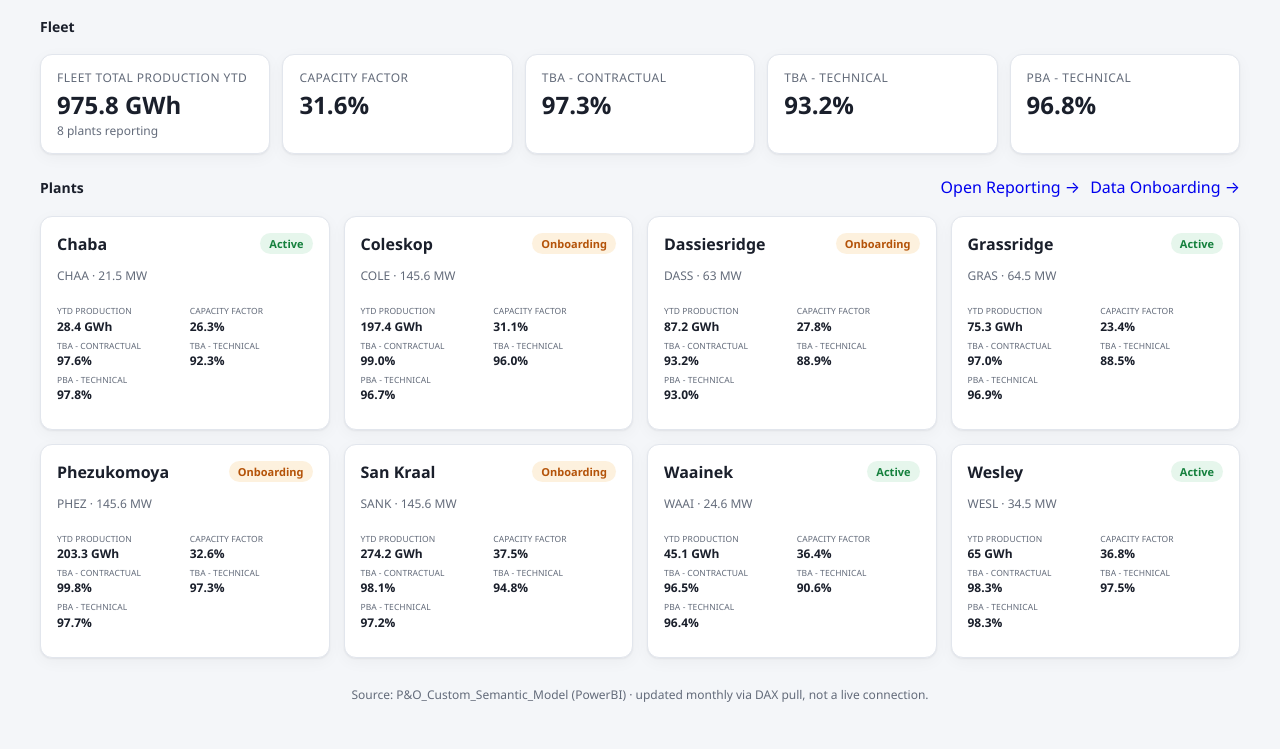
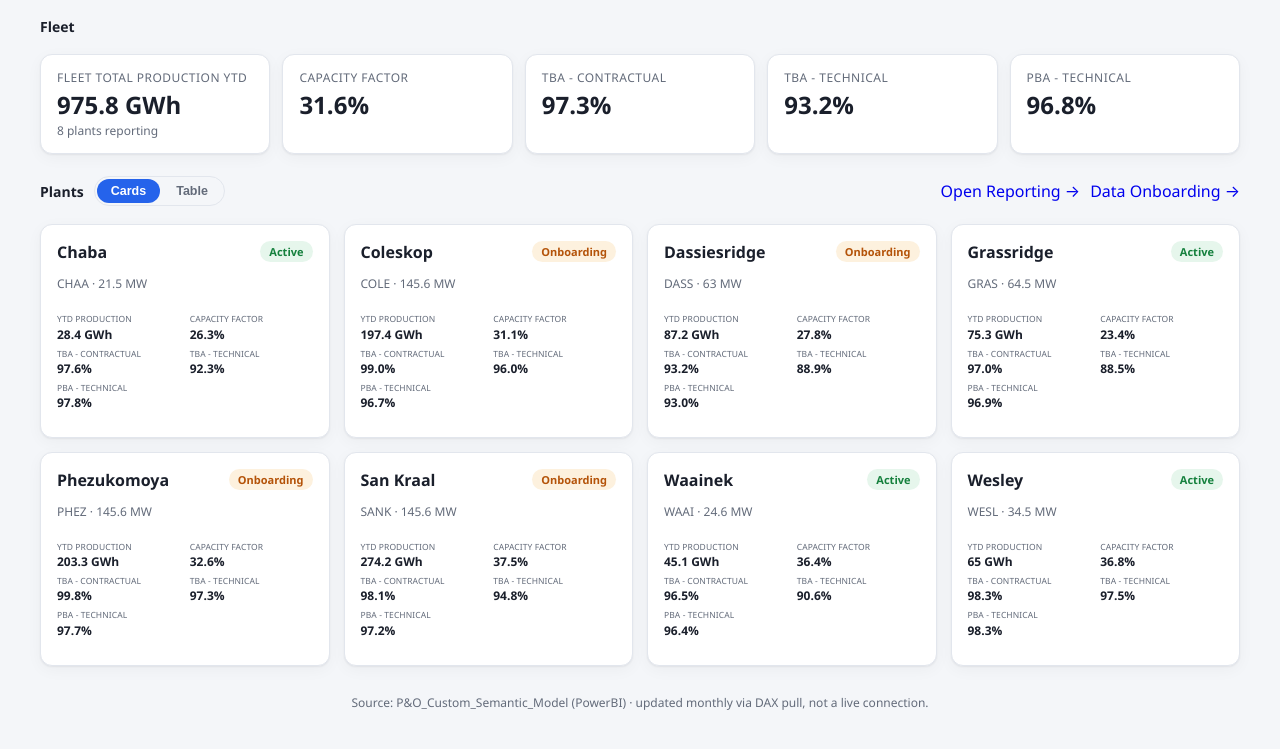
Before and after one commit to DataIntegrationCodes/plant-analysis-reports, a website: page index.html in a window 1280 px wide. Shown: the part 77-826 px from the top of the page. Drawn offline with Linux system fonts and the light colour scheme.

Commit message:
Add Cards/Table toggle to the fleet plant list
Plants section now has a Cards/Table switch (persisted in localStorage)
alongside the existing card grid. Table view lists Project, Code, MW,
Status, and the same YTD KPIs shown on the cards (Production, Capacity
Factor, TBA - Contractual, TBA - Technical, PBA - Technical) as compact
rows, styled after the reference tracker-table layout - clickable rows
link through to each plant's page, same as the cards.

```diff
--- a/assets/css/styles.css
+++ b/assets/css/styles.css
@@ -313,6 +313,23 @@ table.kpi-matrix .year-toggle:hover { color: var(--accent); }
 table.kpi-matrix .kpi-red { color: var(--red); font-weight: 600; }
 table.kpi-matrix .kpi-green { color: var(--green); font-weight: 600; }
 
+.plants-table tbody tr { cursor: pointer; }
+
+/* Cards/Table toggle */
+.view-switch { display: inline-flex; border: 1px solid var(--border); border-radius: 999px; padding: 2px; gap: 2px; }
+.view-switch-btn {
+  border: none;
+  background: transparent;
+  color: var(--text-muted);
+  font-size: 12.5px;
+  font-weight: 600;
+  padding: 5px 14px;
+  border-radius: 999px;
+  cursor: pointer;
+}
+.view-switch-btn.active { background: var(--accent); color: #fff; }
+.view-switch-btn:not(.active):hover { color: var(--text); }
+
 /* Tile-style nav for switching between views (KPI Matrix / Graphical View) */
 .view-tiles { display: flex; gap: 10px; flex-wrap: wrap; margin-bottom: 18px; }
 .view-tile {
--- a/assets/js/index.js
+++ b/assets/js/index.js
@@ -49,30 +49,44 @@
     `;
   }
 
-  // Per-project card stats mirror the fleet summary tiles above, scoped to
-  // each plant's own current-year months.
+  // Per-project stats (shared by both the card grid and the table view)
+  // mirror the fleet summary tiles above, scoped to each plant's own
+  // current-year months.
   const plantData = await Promise.all(
     manifest.plants.map((p) => PAR.fetchJSON(`data/plants/${p.code}.json`).catch(() => null))
   );
 
-  const grid = document.getElementById("cardsGrid");
-  grid.innerHTML = manifest.plants.map((p, i) => {
-    const badgeClass = PAR.badgeClassForStatus(p.status);
-    const statusLabel = PAR.STATUS_LABEL[p.status] || p.status;
-
+  const plantStats = manifest.plants.map((p, i) => {
     const plant = plantData[i];
     const plantYearEntries = plant
       ? Object.keys(plant.months).filter((m) => m.startsWith(currentYear)).map((m) => plant.months[m])
       : [];
+    if (!plantYearEntries.length) return { plant: p, hasData: false };
+    return {
+      plant: p,
+      hasData: true,
+      ytdProduction: PAR._sumBy(plantYearEntries, (e) => e.production.actual),
+      capacityFactor: PAR._avgBy(plantYearEntries, (e) => e.production.capacityFactor),
+      contractual: PAR._avgBy(plantYearEntries, (e) => e.availability.contractual),
+      technical: PAR._avgBy(plantYearEntries, (e) => e.availability.technical),
+      pba: PAR._avgBy(plantYearEntries, (e) => e.availability.pba),
+    };
+  });
 
-    const statsHtml = plantYearEntries.length
+  const grid = document.getElementById("cardsGrid");
+  grid.innerHTML = plantStats.map((s) => {
+    const p = s.plant;
+    const badgeClass = PAR.badgeClassForStatus(p.status);
+    const statusLabel = PAR.STATUS_LABEL[p.status] || p.status;
+
+    const statsHtml = s.hasData
       ? `
         <div class="card-stats">
-          <div><div class="card-stat-label">YTD Production</div><div class="card-stat-value">${PAR.fmtGWh(PAR._sumBy(plantYearEntries, (e) => e.production.actual))}</div></div>
-          <div><div class="card-stat-label">Capacity Factor</div><div class="card-stat-value">${PAR.fmtPercent(PAR._avgBy(plantYearEntries, (e) => e.production.capacityFactor))}</div></div>
-          <div><div class="card-stat-label">TBA - Contractual</div><div class="card-stat-value">${PAR.fmtPercent(PAR._avgBy(plantYearEntries, (e) => e.availability.contractual))}</div></div>
-          <div><div class="card-stat-label">TBA - Technical</div><div class="card-stat-value">${PAR.fmtPercent(PAR._avgBy(plantYearEntries, (e) => e.availability.technical))}</div></div>
-          <div><div class="card-stat-label">PBA - Technical</div><div class="card-stat-value">${PAR.fmtPercent(PAR._avgBy(plantYearEntries, (e) => e.availability.pba))}</div></div>
+          <div><div class="card-stat-label">YTD Production</div><div class="card-stat-value">${PAR.fmtGWh(s.ytdProduction)}</div></div>
+          <div><div class="card-stat-label">Capacity Factor</div><div class="card-stat-value">${PAR.fmtPercent(s.capacityFactor)}</div></div>
+          <div><div class="card-stat-label">TBA - Contractual</div><div class="card-stat-value">${PAR.fmtPercent(s.contractual)}</div></div>
+          <div><div class="card-stat-label">TBA - Technical</div><div class="card-stat-value">${PAR.fmtPercent(s.technical)}</div></div>
+          <div><div class="card-stat-label">PBA - Technical</div><div class="card-stat-value">${PAR.fmtPercent(s.pba)}</div></div>
         </div>
       `
       : `<div class="card-meta-row"><span>No data yet</span></div>`;
@@ -90,4 +104,62 @@
       </a>
     `;
   }).join("");
+
+  const tableWrap = document.getElementById("plantsTableWrap");
+  tableWrap.innerHTML = `
+    <table class="plants-table">
+      <thead>
+        <tr>
+          <th>Project</th>
+          <th>Code</th>
+          <th class="num">MW</th>
+          <th>Status</th>
+          <th class="num">YTD Production</th>
+          <th class="num">Capacity Factor</th>
+          <th class="num">TBA - Contractual</th>
+          <th class="num">TBA - Technical</th>
+          <th class="num">PBA - Technical</th>
+        </tr>
+      </thead>
+      <tbody>
+        ${plantStats.map((s) => {
+          const p = s.plant;
+          const badgeClass = PAR.badgeClassForStatus(p.status);
+          const statusLabel = PAR.STATUS_LABEL[p.status] || p.status;
+          const cells = s.hasData
+            ? `
+              <td class="num">${PAR.fmtGWh(s.ytdProduction)}</td>
+              <td class="num">${PAR.fmtPercent(s.capacityFactor)}</td>
+              <td class="num">${PAR.fmtPercent(s.contractual)}</td>
+              <td class="num">${PAR.fmtPercent(s.technical)}</td>
+              <td class="num">${PAR.fmtPercent(s.pba)}</td>
+            `
+            : `<td class="num" colspan="5">No data yet</td>`;
+          return `
+            <tr onclick="window.location.href='plant.html?code=${p.code}'">
+              <td>${p.name}</td>
+              <td>${p.code}</td>
+              <td class="num">${p.mwInstalled}</td>
+              <td><span class="badge ${badgeClass}">${statusLabel}</span></td>
+              ${cells}
+            </tr>
+          `;
+        }).join("")}
+      </tbody>
+    </table>
+  `;
+
+  // Cards/Table toggle, persisted across visits.
+  const cardsBtn = document.getElementById("viewCardsBtn");
+  const tableBtn = document.getElementById("viewTableBtn");
+  function setView(mode) {
+    grid.style.display = mode === "table" ? "none" : "";
+    tableWrap.style.display = mode === "table" ? "" : "none";
+    cardsBtn.classList.toggle("active", mode !== "table");
+    tableBtn.classList.toggle("active", mode === "table");
+    localStorage.setItem("par-plants-view", mode);
+  }
+  cardsBtn.addEventListener("click", () => setView("cards"));
+  tableBtn.addEventListener("click", () => setView("table"));
+  setView(localStorage.getItem("par-plants-view") === "table" ? "table" : "cards");
 })();
--- a/index.html
+++ b/index.html
@@ -32,12 +32,17 @@
 
   <div class="toolbar">
     <strong style="font-size:14px;">Plants</strong>
+    <div class="view-switch" role="group" aria-label="Plants view">
+      <button type="button" class="view-switch-btn active" id="viewCardsBtn">Cards</button>
+      <button type="button" class="view-switch-btn" id="viewTableBtn">Table</button>
+    </div>
     <div class="spacer"></div>
     <a class="btn" style="text-decoration:none;" href="report.html">Open Reporting →</a>
     <a class="btn primary" style="text-decoration:none;" href="https://data-onboarding-fawn.vercel.app/" target="_blank" rel="noopener">Data Onboarding →</a>
   </div>
 
   <section id="cardsGrid" class="cards-grid"></section>
+  <section id="plantsTableWrap" class="table-wrap" style="display:none;"></section>
 
   <footer class="footer">
     <p>Source: P&amp;O_Custom_Semantic_Model (PowerBI) · updated monthly via DAX pull, not a live connection.</p>
```
